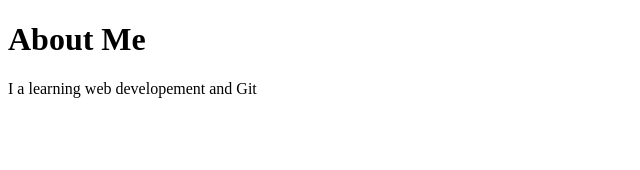
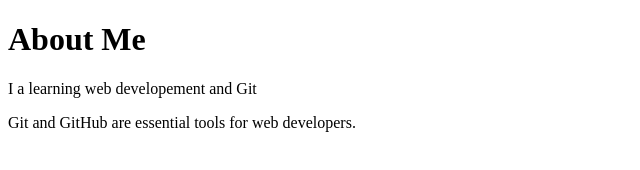
Before and after one commit to vijolouis01/git-practice, a plain HTML site: page about.html in a window 1280 px wide. Shown: the whole page, without its empty margins (0-640 px from the left). Drawn offline with Linux system fonts and the light colour scheme.

Commit message:
update about page

```diff
--- a/about.html
+++ b/about.html
@@ -8,5 +8,6 @@
 <body>
     <h1>About Me</h1>
     <p>I a learning web developement and Git</p>
+    <p>Git and GitHub are essential tools for web developers.</p>
 </body>
 </html>
```
